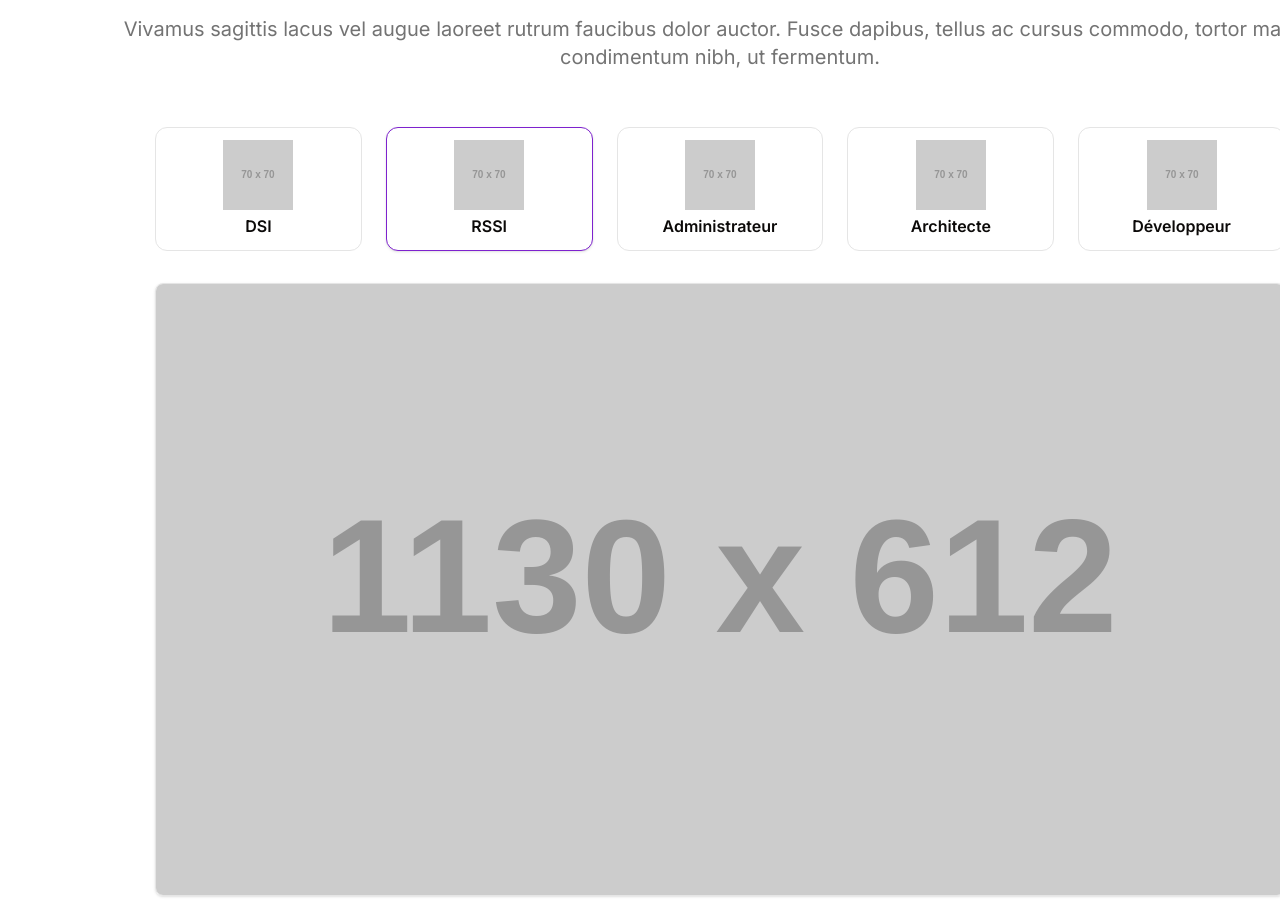
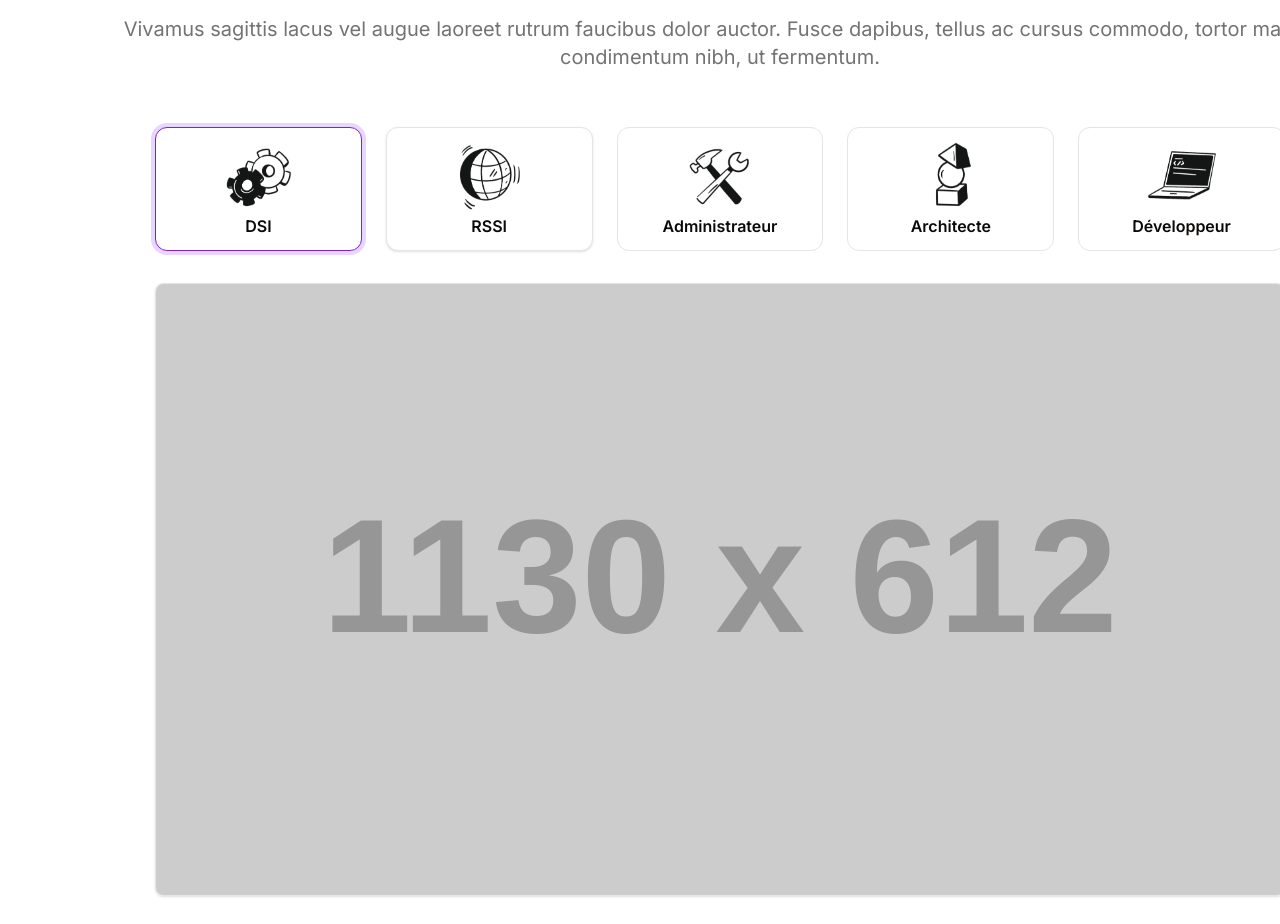
Before and after one commit to situation-sh/situation-landing, a website: page src/index.html in a window 1280 px wide. Shown: the part 4720-5644 px from the top of the page. Drawn offline with nearby package versions, Linux system fonts and the light colour scheme; placeholder pictures from the web are drawn by us.

Commit message:
Add persona interactions

```diff
--- a/src/index.html
+++ b/src/index.html
@@ -2,6 +2,10 @@
   <head>
     <link rel="stylesheet" href="./index.compiled.css" />
     <script defer src="https://cdn.jsdelivr.net/npm/alpinejs@3.x.x/dist/cdn.min.js"></script>
+    <!-- TODO: review page title -->
+    <title>Situation SAS</title>
+    <!-- TODO: add a meta description -->
+    <meta name="description" content="Situation SAS" />
   </head>
   <body class="font-['Inter']">
     <div class="bg-white flex-col justify-start items-center inline-flex">
@@ -249,7 +253,7 @@
 
       <!-- Section -->
 
-      <div class="pt-20 flex-col justify-start items-center gap-[120px] flex">
+      <div class="pt-20 flex-col justify-start items-center gap-[120px] flex" x-data="{ persona: 'dsi' }">
         <div class="max-w-7xl mx-auto flex-col justify-start items-center gap-14 flex">
           <div class="h-[132px] flex-col justify-start items-center gap-6 flex">
             <div class="text-center text-stone-950 text-[44px] font-semibold leading-[52px]">Toutes les équipes, en un seul endroit</div>
@@ -257,26 +261,46 @@
           </div>
           <div class="flex-col justify-start items-start gap-8 flex">
             <div class="w-[1130px] justify-start items-start gap-6 inline-flex">
-              <div class="grow shrink basis-0 px-6 py-3 bg-white rounded-xl border border-neutral-200 flex-col justify-start items-center gap-1 inline-flex">
-                <img class="w-[70px] h-[70px]" src="https://via.placeholder.com/70x70" />
+              <button
+                class="block text-left grow shrink basis-0 px-6 py-3 bg-white rounded-xl border flex-col justify-start items-center gap-1 inline-flex"
+                :class="persona === 'dsi' ? 'border-purple-700 shadow-highlight' : 'border-neutral-200'"
+                @click="persona = 'dsi'"
+              >
+                <img class="w-[70px] h-[70px]" src="./images/illustrations/dsi.png" />
                 <div class="self-stretch text-center text-stone-950 text-base font-semibold leading-normal">DSI</div>
-              </div>
-              <div class="grow shrink basis-0 px-6 py-3 bg-white rounded-xl shadow border border-purple-700 flex-col justify-start items-center gap-1 inline-flex">
-                <img class="w-[70px] h-[70px]" src="https://via.placeholder.com/70x70" />
+              </button>
+              <button
+                class="block text-left grow shrink basis-0 px-6 py-3 bg-white rounded-xl shadow border flex-col justify-start items-center gap-1 inline-flex"
+                :class="persona === 'rssi' ? 'border-purple-700 shadow-highlight' : 'border-neutral-200'"
+                @click="persona = 'rssi'"
+              >
+                <img class="w-[70px] h-[70px]" src="./images/illustrations/rssi.png" />
                 <div class="self-stretch text-center text-stone-950 text-base font-semibold leading-normal">RSSI</div>
-              </div>
-              <div class="grow shrink basis-0 px-6 py-3 bg-white rounded-xl border border-neutral-200 flex-col justify-start items-center gap-1 inline-flex">
-                <img class="w-[70px] h-[70px]" src="https://via.placeholder.com/70x70" />
+              </button>
+              <button
+                class="block text-left grow shrink basis-0 px-6 py-3 bg-white rounded-xl border flex-col justify-start items-center gap-1 inline-flex"
+                :class="persona === 'admin' ? 'border-purple-700 shadow-highlight' : 'border-neutral-200'"
+                @click="persona = 'admin'"
+              >
+                <img class="w-[70px] h-[70px]" src="./images/illustrations/admin.png" />
                 <div class="self-stretch text-center text-stone-950 text-base font-semibold leading-normal">Administrateur</div>
-              </div>
-              <div class="grow shrink basis-0 px-6 py-3 bg-white rounded-xl border border-neutral-200 flex-col justify-start items-center gap-1 inline-flex">
-                <img class="w-[70px] h-[70px]" src="https://via.placeholder.com/70x70" />
+              </button>
+              <button
+                class="block text-left grow shrink basis-0 px-6 py-3 bg-white rounded-xl border flex-col justify-start items-center gap-1 inline-flex"
+                :class="persona === 'architect' ? 'border-purple-700 shadow-highlight' : 'border-neutral-200'"
+                @click="persona = 'architect'"
+              >
+                <img class="w-[70px] h-[70px]" src="./images/illustrations/architect.png" />
                 <div class="self-stretch text-center text-stone-950 text-base font-semibold leading-normal">Architecte</div>
-              </div>
-              <div class="grow shrink basis-0 px-6 py-3 bg-white rounded-xl border border-neutral-200 flex-col justify-start items-center gap-1 inline-flex">
-                <img class="w-[70px] h-[70px]" src="https://via.placeholder.com/70x70" />
+              </button>
+              <button
+                class="block text-left grow shrink basis-0 px-6 py-3 bg-white rounded-xl border flex-col justify-start items-center gap-1 inline-flex"
+                :class="persona === 'developer' ? 'border-purple-700 shadow-highlight' : 'border-neutral-200'"
+                @click="persona = 'developer'"
+              >
+                <img class="w-[70px] h-[70px]" src="./images/illustrations/developer.png" />
                 <div class="self-stretch text-center text-stone-950 text-base font-semibold leading-normal">Développeur</div>
-              </div>
+              </button>
             </div>
             <img class="w-[1130px] h-[612.26px] rounded-lg shadow border border-neutral-200" src="https://via.placeholder.com/1130x612" />
           </div>
```
Also changed, not shown: src/images/illustrations/admin.png (added), src/images/illustrations/architect.png (added), src/images/illustrations/developer.png (added), src/images/illustrations/dsi.png (added), src/images/illustrations/rssi.png (added), src/images/product/inventory.png (added), src/images/product/map.png (added).
